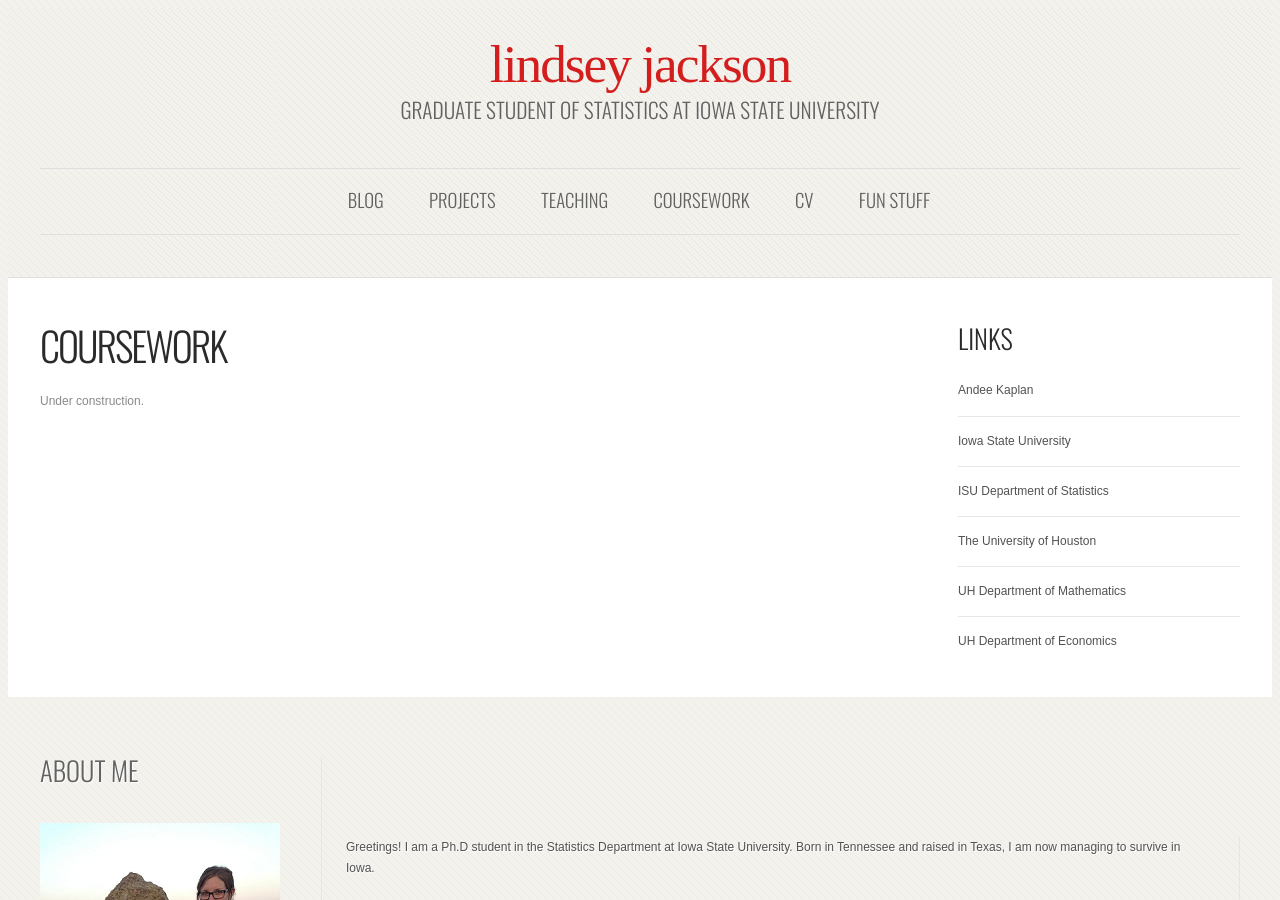
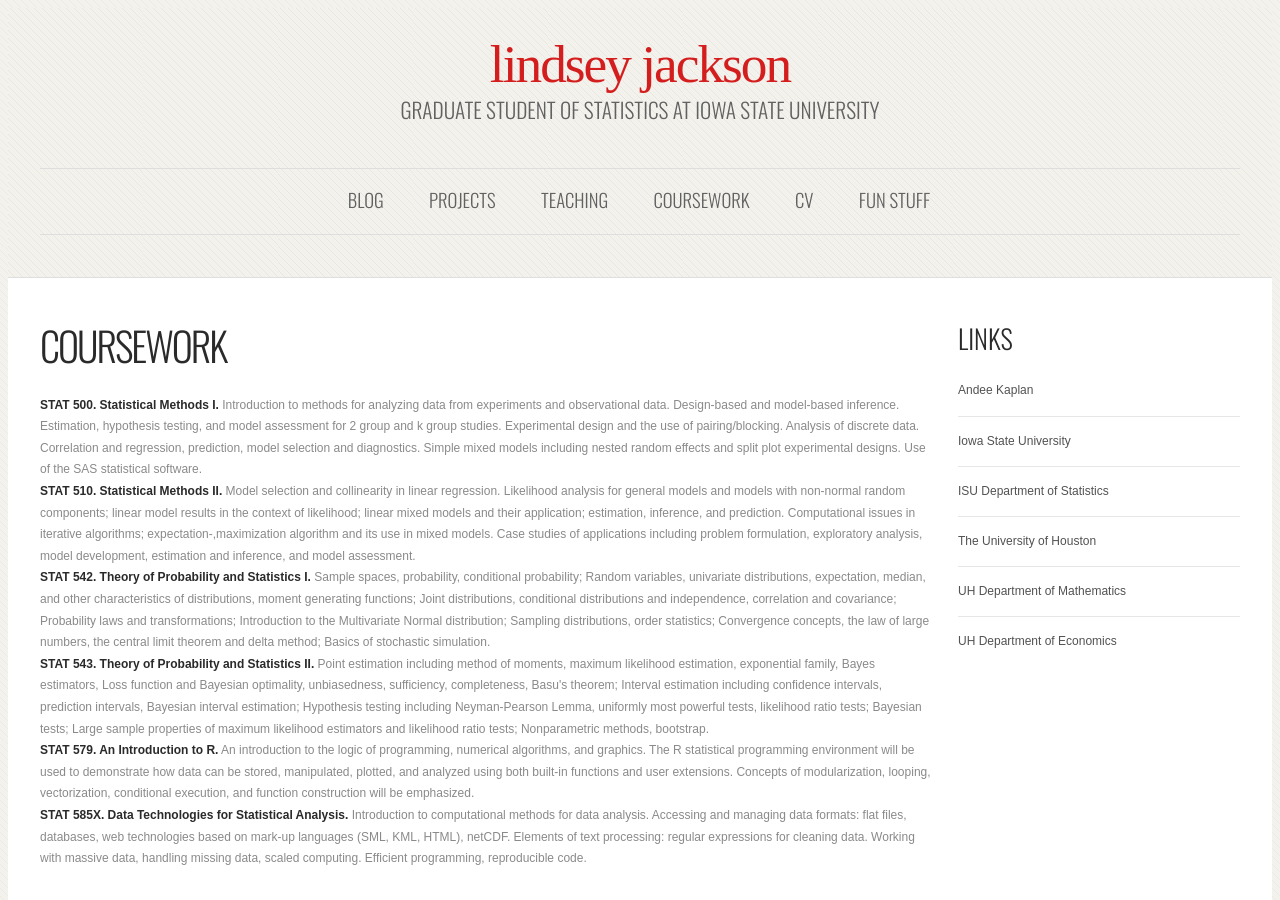
Before and after one commit to lmjackson/lmjackson.github.io, a Jekyll site: the page built from coursework.html, in a window 1280 px wide and 900 px high. Built offline with Jekyll 4.4.1, drawn with Linux system fonts in a browser that asks for light colours; some web fonts are replaced; Markdown is read by kramdown in place of the engine named in the settings.

Commit message:
COURSEWORK

```diff
--- a/coursework.html
+++ b/coursework.html
@@ -4,4 +4,13 @@ root: ""
 title: Coursework
 ---
 
-Under construction.
+<p>
+        <ul>
+                <p><strong>STAT 500. Statistical Methods I.</strong> Introduction to methods for analyzing data from experiments and observational data. Design-based and model-based inference. Estimation, hypothesis testing, and model assessment for 2 group and k group studies. Experimental design and the use of pairing/blocking. Analysis of discrete data. Correlation and regression, prediction, model selection and diagnostics. Simple mixed models including nested random effects and split plot experimental designs. Use of the SAS statistical software.</p>
+                <p><strong>STAT 510. Statistical Methods II.</strong> Model selection and collinearity in linear regression. Likelihood analysis for general models and models with non-normal random components; linear model results in the context of likelihood; linear mixed models and their application; estimation, inference, and prediction. Computational issues in iterative algorithms; expectation-,maximization algorithm and its use in mixed models. Case studies of applications including problem formulation, exploratory analysis, model development, estimation and inference, and model assessment.</p>
+				<p><strong>STAT 542. Theory of Probability and Statistics I.</strong> Sample spaces, probability, conditional probability; Random variables, univariate distributions, expectation, median, and other characteristics of distributions, moment generating functions; Joint distributions, conditional distributions and independence, correlation and covariance; Probability laws and transformations; Introduction to the Multivariate Normal distribution; Sampling distributions, order statistics; Convergence concepts, the law of large numbers, the central limit theorem and delta method; Basics of stochastic simulation.</p>
+                <p><strong>STAT 543. Theory of Probability and Statistics II.</strong> Point estimation including method of moments, maximum likelihood estimation, exponential family, Bayes estimators, Loss function and Bayesian optimality, unbiasedness, sufficiency, completeness, Basu's theorem; Interval estimation including confidence intervals, prediction intervals, Bayesian interval estimation; Hypothesis testing including Neyman-Pearson Lemma, uniformly most powerful tests, likelihood ratio tests; Bayesian tests; Large sample properties of maximum likelihood estimators and likelihood ratio tests; Nonparametric methods, bootstrap.</p>
+                <p><strong>STAT 579. An Introduction to R.</strong> An introduction to the logic of programming, numerical algorithms, and graphics. The R statistical programming environment will be used to demonstrate how data can be stored, manipulated, plotted, and analyzed using both built-in functions and user extensions. Concepts of modularization, looping, vectorization, conditional execution, and function construction will be emphasized.</p>
+				<p><strong>STAT 585X. Data Technologies for Statistical Analysis.</strong> Introduction to computational methods for data analysis. Accessing and managing data formats: flat files, databases, web technologies based on mark-up languages (SML, KML, HTML), netCDF. Elements of text processing: regular expressions for cleaning data. Working with massive data, handling missing data, scaled computing. Efficient programming, reproducible code.</p>
+        </ul>
+</p>
```
Also changed, not shown: 1 other file.
